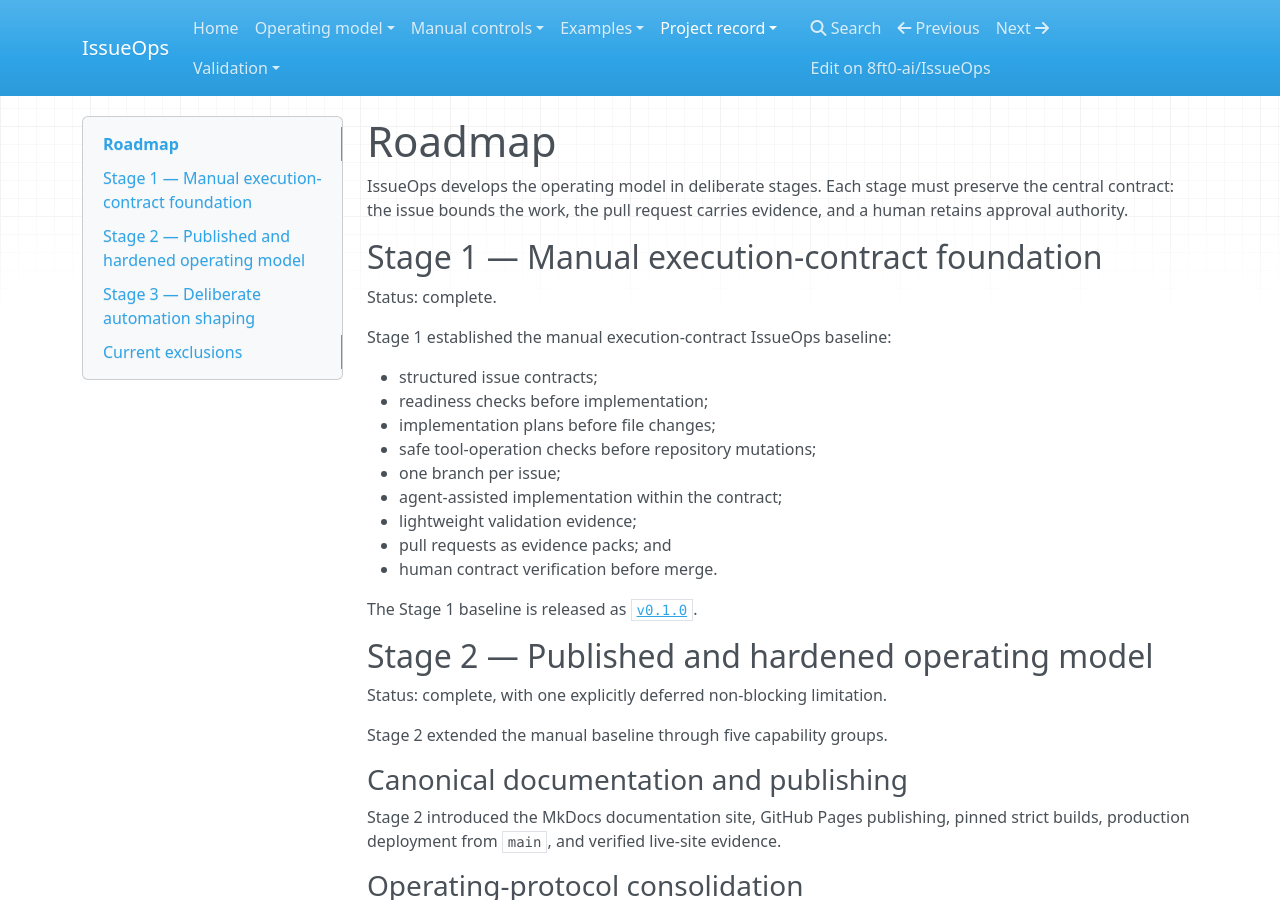
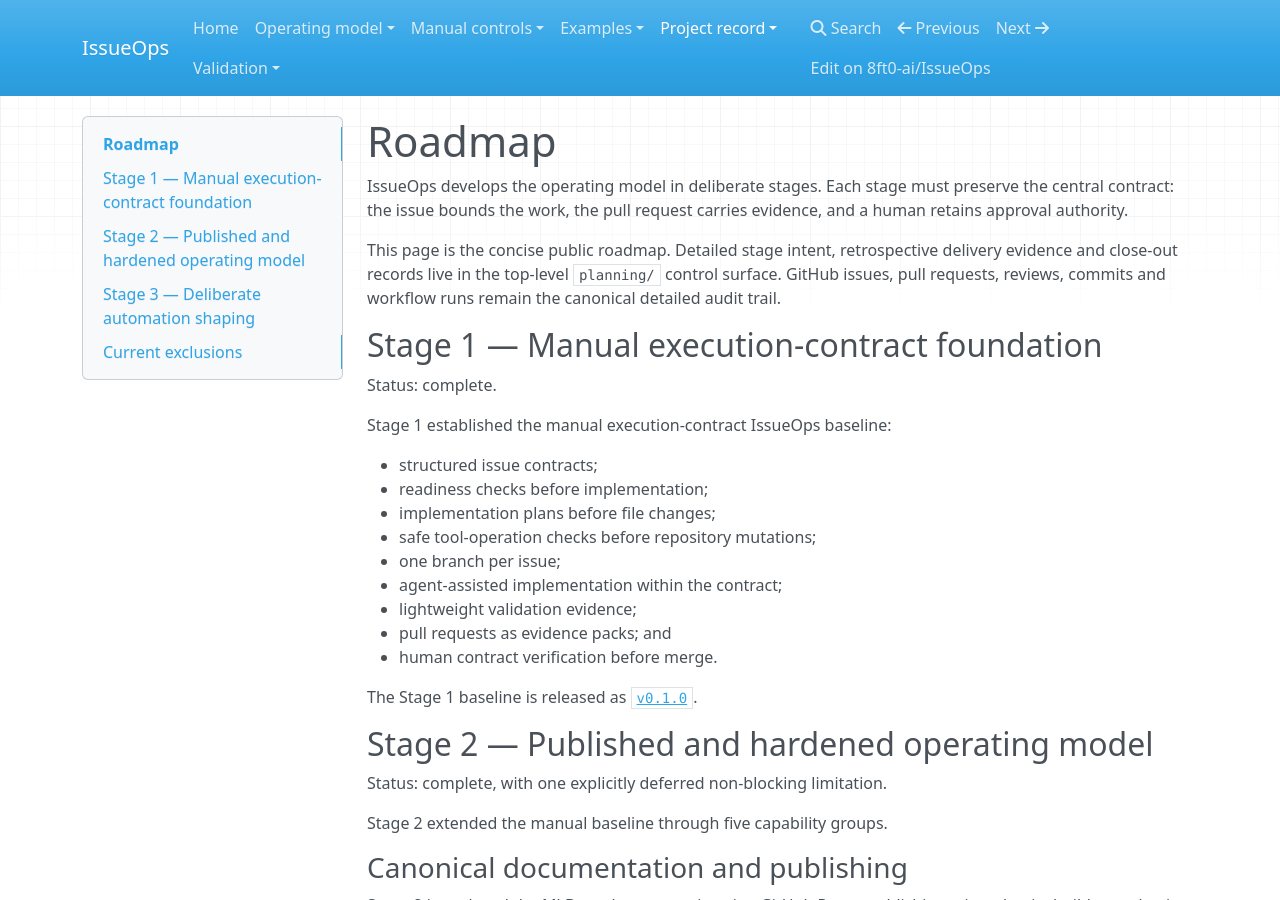
Before and after one commit to 8ft0-ai/IssueOps, an MkDocs documentation site: the page built from docs/roadmap.md, in a window 1280 px wide and 900 px high. Built offline with MkDocs 1.6.1, drawn with Linux system fonts in a browser that asks for light colours; nearby versions of some CDN libraries.

Commit message:
docs: separate public roadmap from planning records

```diff
--- a/docs/roadmap.md
+++ b/docs/roadmap.md
@@ -1,6 +1,8 @@
 # Roadmap
 
 IssueOps develops the operating model in deliberate stages. Each stage must preserve the central contract: the issue bounds the work, the pull request carries evidence, and a human retains approval authority.
+
+This page is the concise public roadmap. Detailed stage intent, retrospective delivery evidence and close-out records live in the top-level `planning/` control surface. GitHub issues, pull requests, reviews, commits and workflow runs remain the canonical detailed audit trail.
 
 ## Stage 1 — Manual execution-contract foundation
 
```
